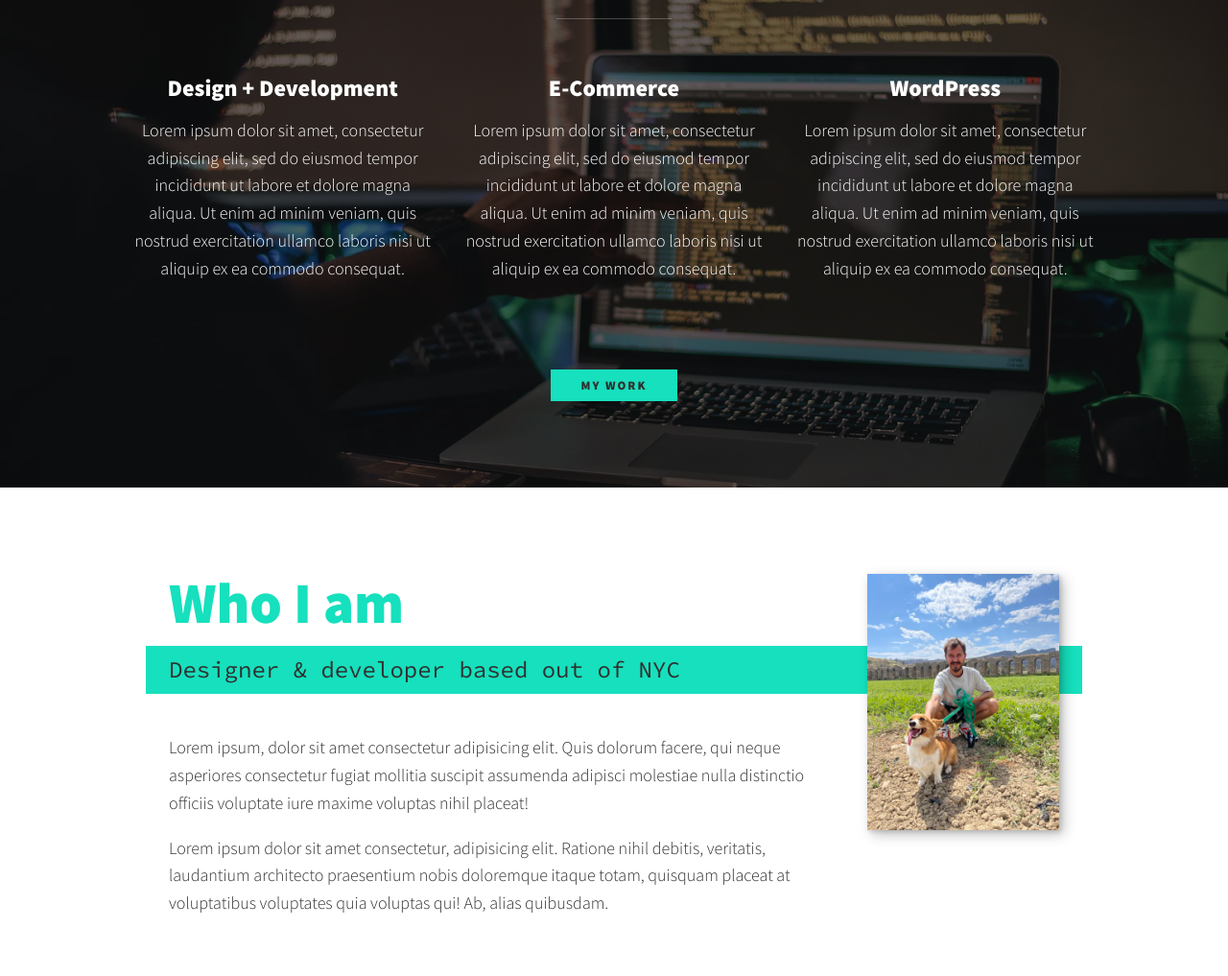
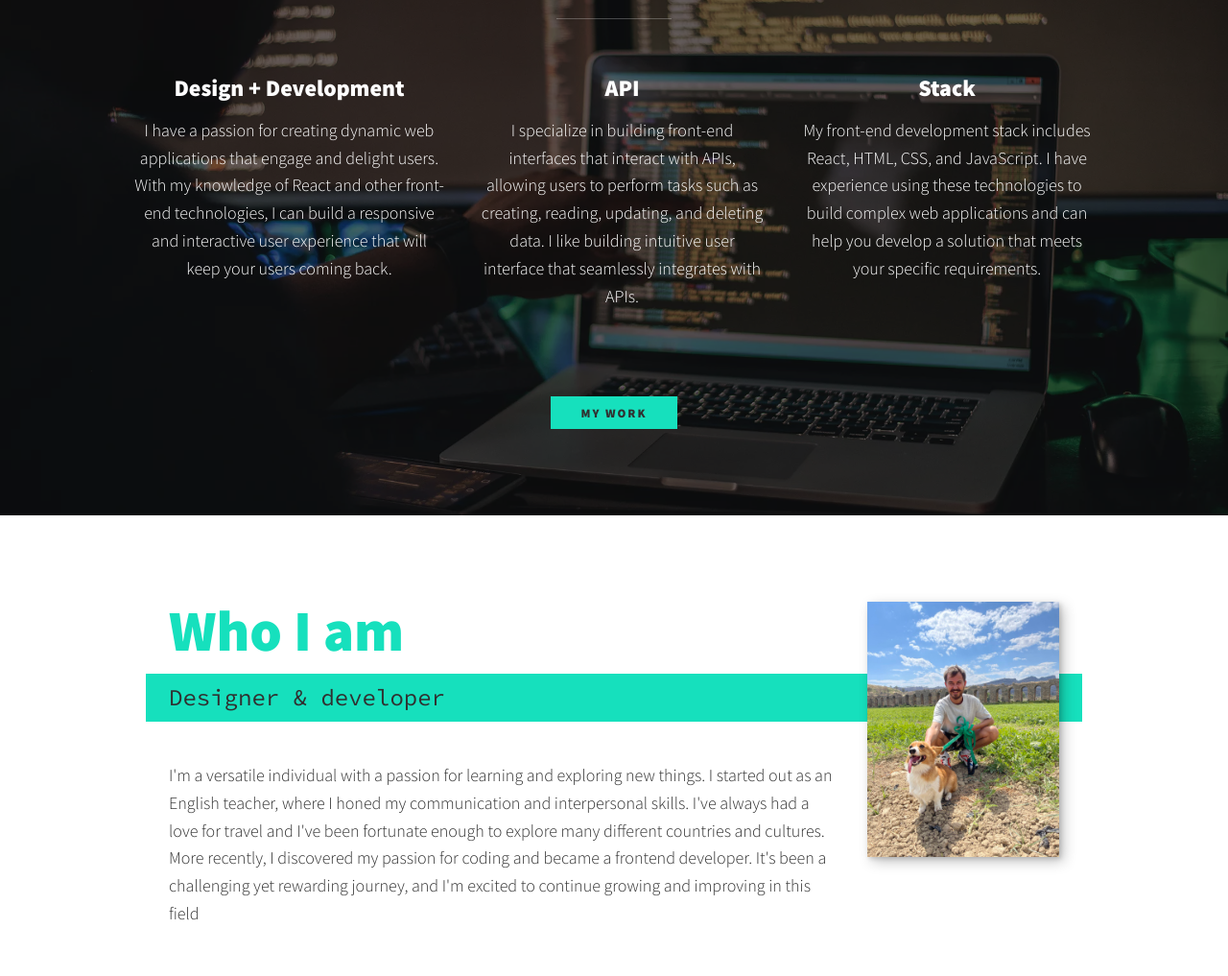
Before and after one commit to JoeMattew/personalPage, a React (Vite) app: page / in a window 1280 px wide. Shown: the part 720-1737 px from the top of the page at 96% size. Built offline with nearby package versions, Linux system fonts and the light colour scheme.

Commit message:
another commit

```diff
--- a/src/components/About.jsx
+++ b/src/components/About.jsx
@@ -9,11 +9,10 @@ function About() {
   return (
     <section className="about-me" id="about">
            <h2 className="section__title section__title--about">Who I am</h2>
-           <p className="section__subtitle section__subtitle--about">Designer & developer based out of NYC</p>
+           <p className="section__subtitle section__subtitle--about">Designer & developer</p>
 
            <div className="about-me__body">
-               <p>Lorem ipsum, dolor sit amet consectetur adipisicing elit. Quis dolorum facere, qui neque asperiores consectetur fugiat mollitia suscipit assumenda adipisci molestiae nulla distinctio officiis voluptate iure maxime voluptas nihil placeat!</p>
-               <p>Lorem ipsum dolor sit amet consectetur, adipisicing elit. Ratione nihil debitis, veritatis, laudantium architecto praesentium nobis doloremque itaque totam, quisquam placeat at voluptatibus voluptates quia voluptas qui! Ab, alias quibusdam.</p>
+               <p>I'm a versatile individual with a passion for learning and exploring new things. I started out as an English teacher, where I honed my communication and interpersonal skills. I've always had a love for travel and I've been fortunate enough to explore many different countries and cultures. More recently, I discovered my passion for coding and became a frontend developer. It's been a challenging yet rewarding journey, and I'm excited to continue growing and improving in this field</p>
            </div>
 
            <img src={friends} alt="" className='about-me__img'/>
--- a/src/components/Services.jsx
+++ b/src/components/Services.jsx
@@ -11,17 +11,17 @@ function Services() {
             <div className="services">
                 <div className="service">
                     <h3>Design + Development</h3>
-                    <p>Lorem ipsum dolor sit amet, consectetur adipiscing elit, sed do eiusmod tempor incididunt ut labore et dolore magna aliqua. Ut enim ad minim veniam, quis nostrud exercitation ullamco laboris nisi ut aliquip ex ea commodo consequat.</p>
+                    <p>I have a passion for creating dynamic web applications that engage and delight users. With my knowledge of React and other front-end technologies, I can build a responsive and interactive user experience that will keep your users coming back.</p>
                 </div>
 
                 <div className="service">
-                    <h3>E-Commerce</h3>
-                    <p>Lorem ipsum dolor sit amet, consectetur adipiscing elit, sed do eiusmod tempor incididunt ut labore et dolore magna aliqua. Ut enim ad minim veniam, quis nostrud exercitation ullamco laboris nisi ut aliquip ex ea commodo consequat.</p>
+                    <h3>API</h3>
+                    <p>I specialize in building front-end interfaces that interact with APIs, allowing users to perform tasks such as creating, reading, updating, and deleting data. I like building intuitive user interface that seamlessly integrates with APIs.</p>
                 </div>
 
                 <div className="service">
-                    <h3>WordPress</h3>
-                    <p>Lorem ipsum dolor sit amet, consectetur adipiscing elit, sed do eiusmod tempor incididunt ut labore et dolore magna aliqua. Ut enim ad minim veniam, quis nostrud exercitation ullamco laboris nisi ut aliquip ex ea commodo consequat.</p>
+                    <h3>Stack</h3>
+                    <p>My front-end development stack includes React, HTML, CSS, and JavaScript. I have experience using these technologies to build complex web applications and can help you develop a solution that meets your specific requirements.</p>
                 </div>
             </div>
 
--- a/src/components/Work.jsx
+++ b/src/components/Work.jsx
@@ -2,6 +2,7 @@ import { useState } from 'react'
 import todo from '../assets/todo.jpg'
 import calc from '../assets/calc.jpg'
 import recipe from '../assets/recipe.jpg'
+import weather from '../assets/weather.jpg'
 
 
 
@@ -28,6 +29,10 @@ function Work() {
                     <img src={calc} alt="" className="portfolio__img" />
                 </a>
 
+                <a href="https://joemattew.github.io/" className="portfolio__item">
+                    <img src={weather} alt="" className="portfolio__img" />
+                </a>
+
 
 
 
--- a/src/index.css
+++ b/src/index.css
@@ -389,6 +389,8 @@ header {
 }
 
 .portfolio__img {
+  max-width: 100%;
+  height: 100%;
   border-radius: 10px;
   transition:
       transform 750ms cubic-bezier(.5, 0, .5, 1),
```
Also changed, not shown: src/assets/weather.jpg (added).
